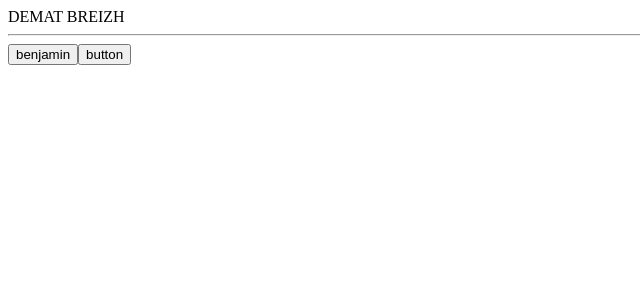
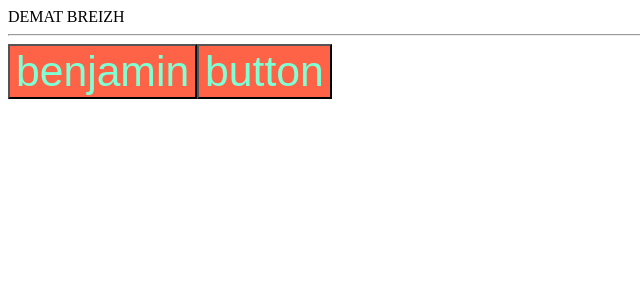
Before and after one commit to wajdifaidi/tjs-formation, a React (Vite) app: page / in a window 1280 px wide. Shown: the top 300 px of the page, without its empty margins (0-640 px from the left). Built offline with nearby package versions, Linux system fonts and the light colour scheme.

Commit message:
Button avec css named import

```diff
--- a/src/App/components/Button/Button.jsx
+++ b/src/App/components/Button/Button.jsx
@@ -1,9 +1,9 @@
 import React from 'react'
-
+import style from './Button.module.css'
 const Button = (props) => {
     //console.log(props);
     // let x=props.text.substr(2,2);
-    return <button className='Button'>{props.text}</button>
+    return <button className={style.Button}>{props.text}</button>
 }
 
 export default Button
--- /dev/null
+++ b/src/App/components/Button/Button.module.css
@@ -0,0 +1,5 @@
+.Button{
+    background-color: tomato;
+    color:aquamarine;
+    font-size:32pt;
+}
```
Also changed, not shown: src/App/components/Button/Button.css (deleted).
